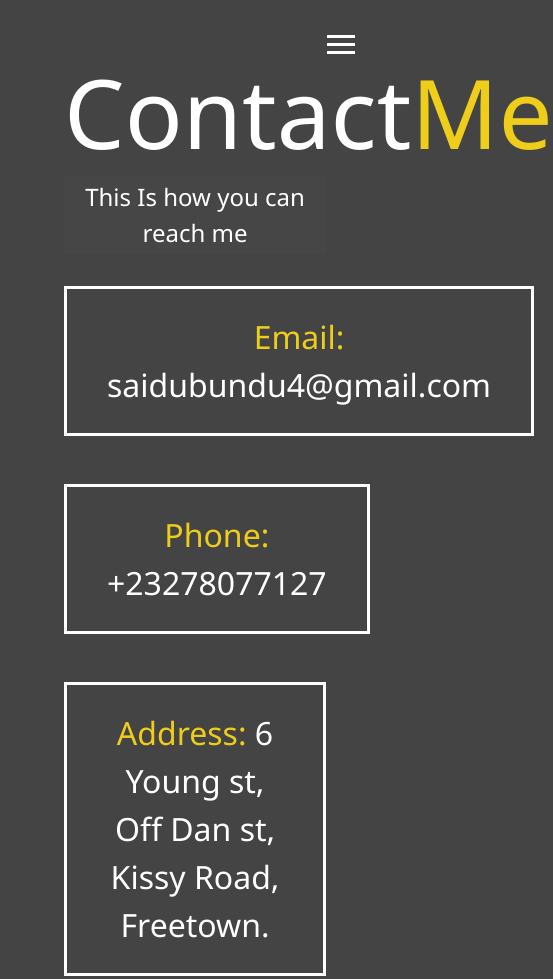
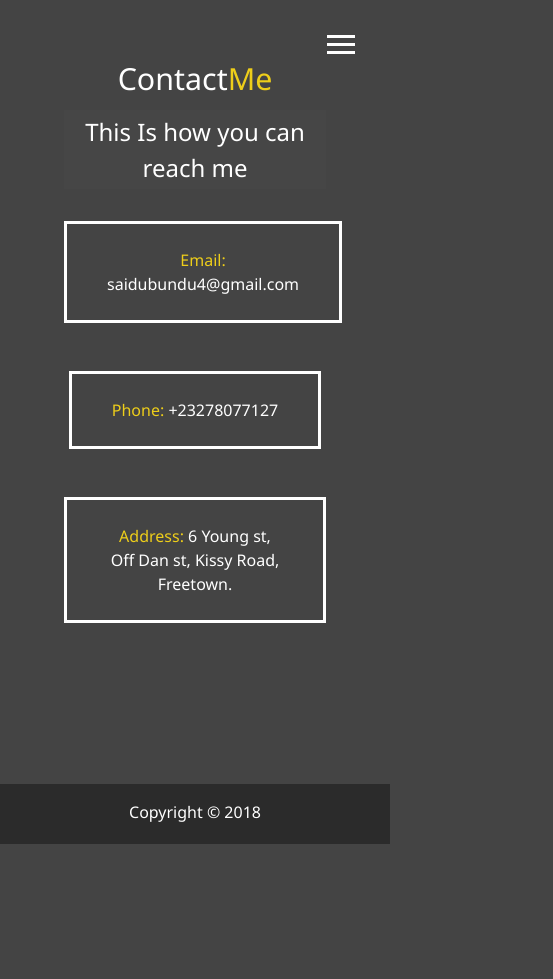
Before and after one commit to saidubundu/modern_portfolio, a website: page dist/contact.html in a window 390 px wide. Shown: the top 979 px of the page, 553 px wide, since content can reach past the window. After the commit the page ends 844 px from the top, so only its background shows below. Drawn offline with Linux system fonts and the light colour scheme.

Commit message:
after adding bio

```diff
--- a/sass/_mobile.scss
+++ b/sass/_mobile.scss
@@ -79,4 +79,33 @@
   .projects {
     grid-template-columns: 1fr;
   }
+
+  .boxes {
+    display: flex;
+    flex-wrap: wrap;
+    justify-content: space-evenly;
+    align-items: center;
+    margin-top: 1rem;
+
+    div {
+      font-size: 1rem;
+      border: 3px #fff solid;
+      padding: 1.5rem 2.5rem;
+      margin-bottom: 3rem;
+      @include ease-out;
+
+      &:hover {
+        padding: 0.5rem 1.5rem;
+        background: $sec-color;
+        color: set-text-color($sec-color);
+        span {
+          color: set-text-color($sec-color);
+        }
+      }
+    }
+  }
+
+  main#contact h1 {
+    font-size: 1.9rem;
+  }
 }
```
Also changed, not shown: dist/about.html, dist/css/main.css, 1 other file.
